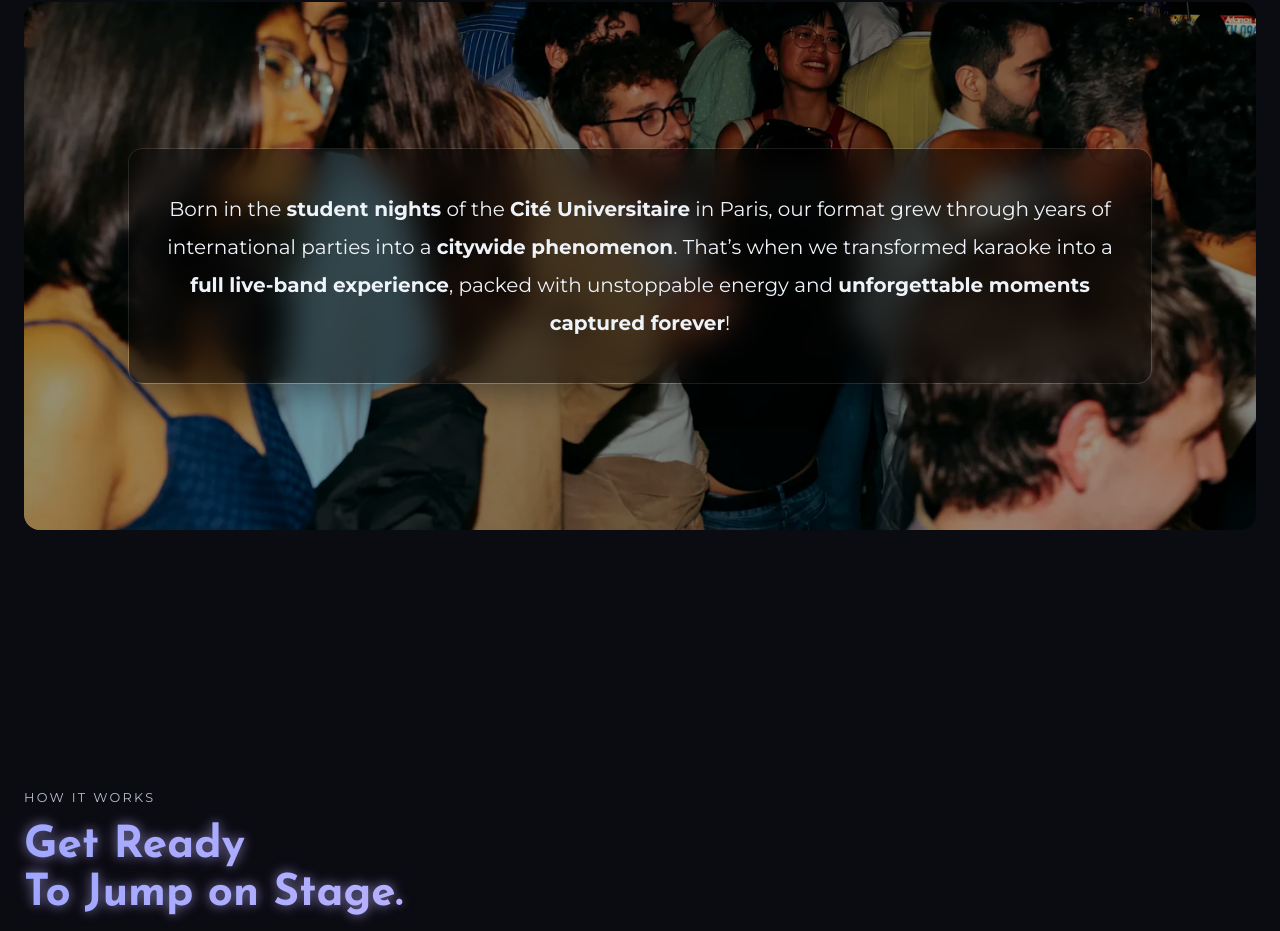
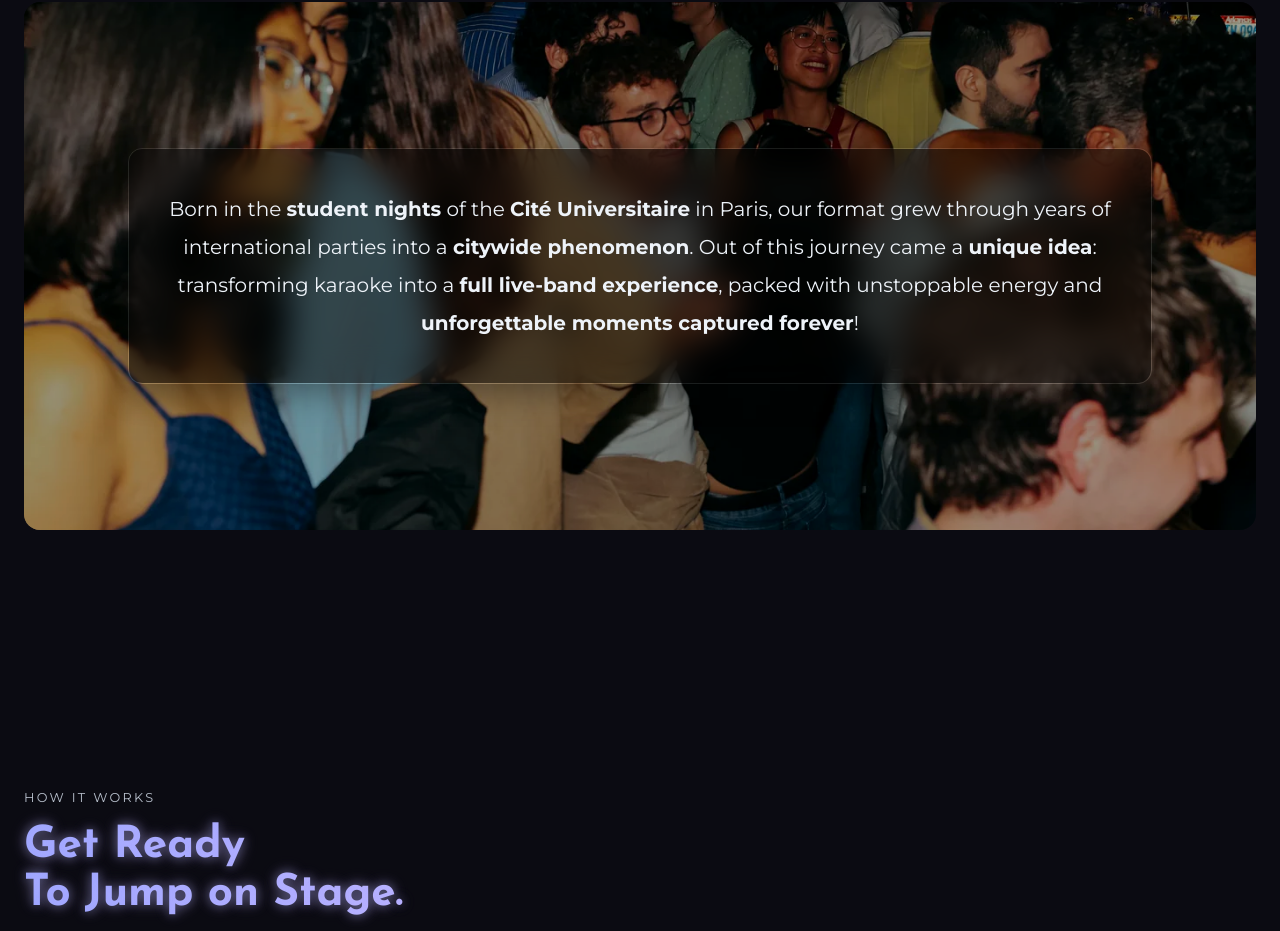
Before and after one commit to diegopereyra99/livekaraoke-site, a plain HTML site: page index.html in a window 1280 px wide. Shown: the part 1070-2001 px from the top of the page. Drawn offline with Linux system fonts and the light colour scheme; files whose address does not match are found by name.

Commit message:
Updated "What it is" Text

```diff
--- a/index.html
+++ b/index.html
@@ -79,7 +79,7 @@
           <div class="what-overlay reveal">
             <div class="stack">
               <p>
-                Born in the <strong>student nights</strong> of the <strong>Cité Universitaire</strong> in Paris, our format grew through years of international parties into a <strong>citywide phenomenon</strong>. That’s when we transformed karaoke into a <strong>full live-band experience</strong>, packed with unstoppable energy and <strong>unforgettable moments captured forever</strong>!
+                Born in the <strong>student nights</strong> of the <strong>Cité Universitaire</strong> in Paris, our format grew through years of international parties into a <strong>citywide phenomenon</strong>. Out of this journey came a <strong>unique idea</strong>: transforming karaoke into a <strong>full live-band experience</strong>, packed with unstoppable energy and <strong>unforgettable moments captured forever</strong>!
               </p>
             </div>
           </div>
```
